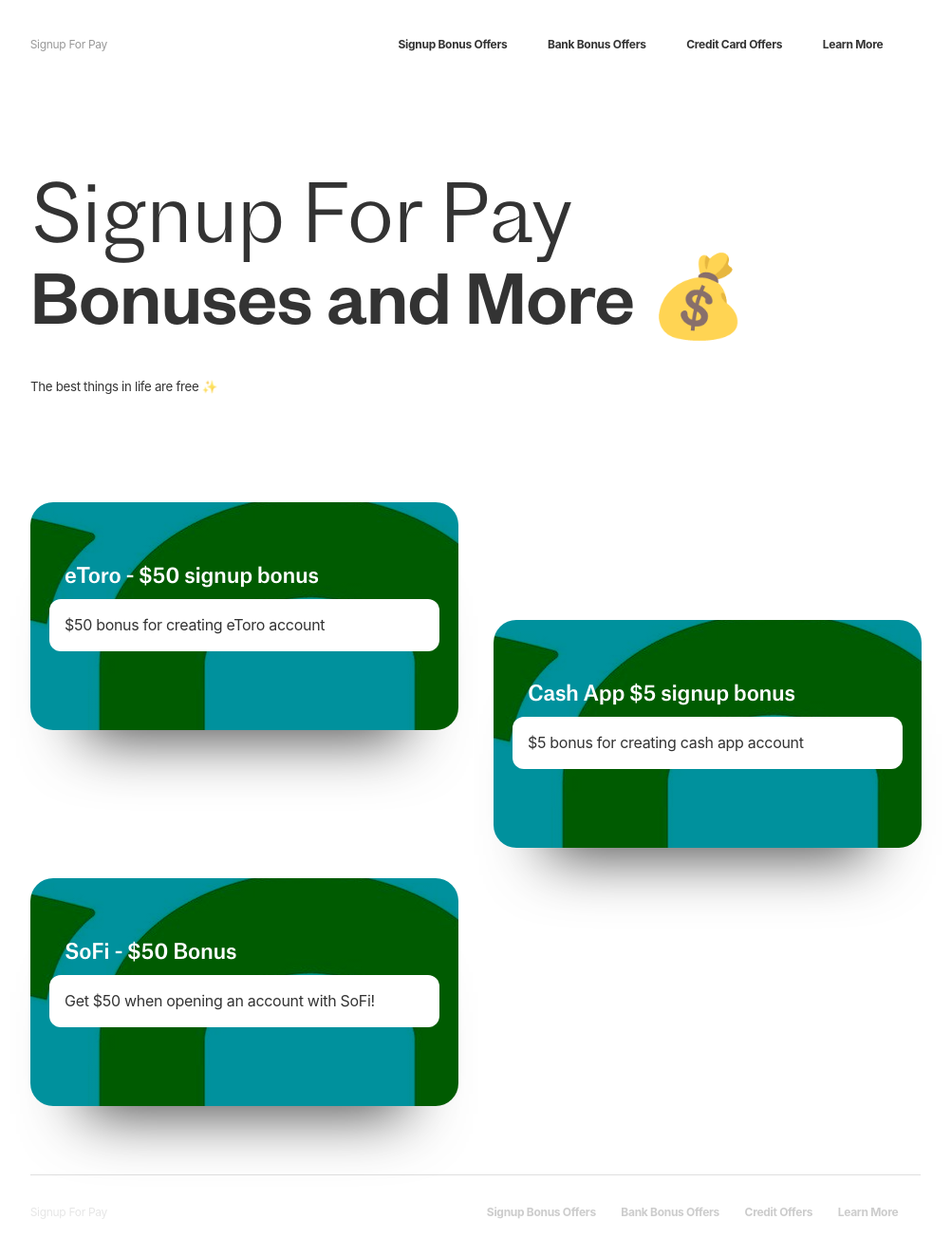
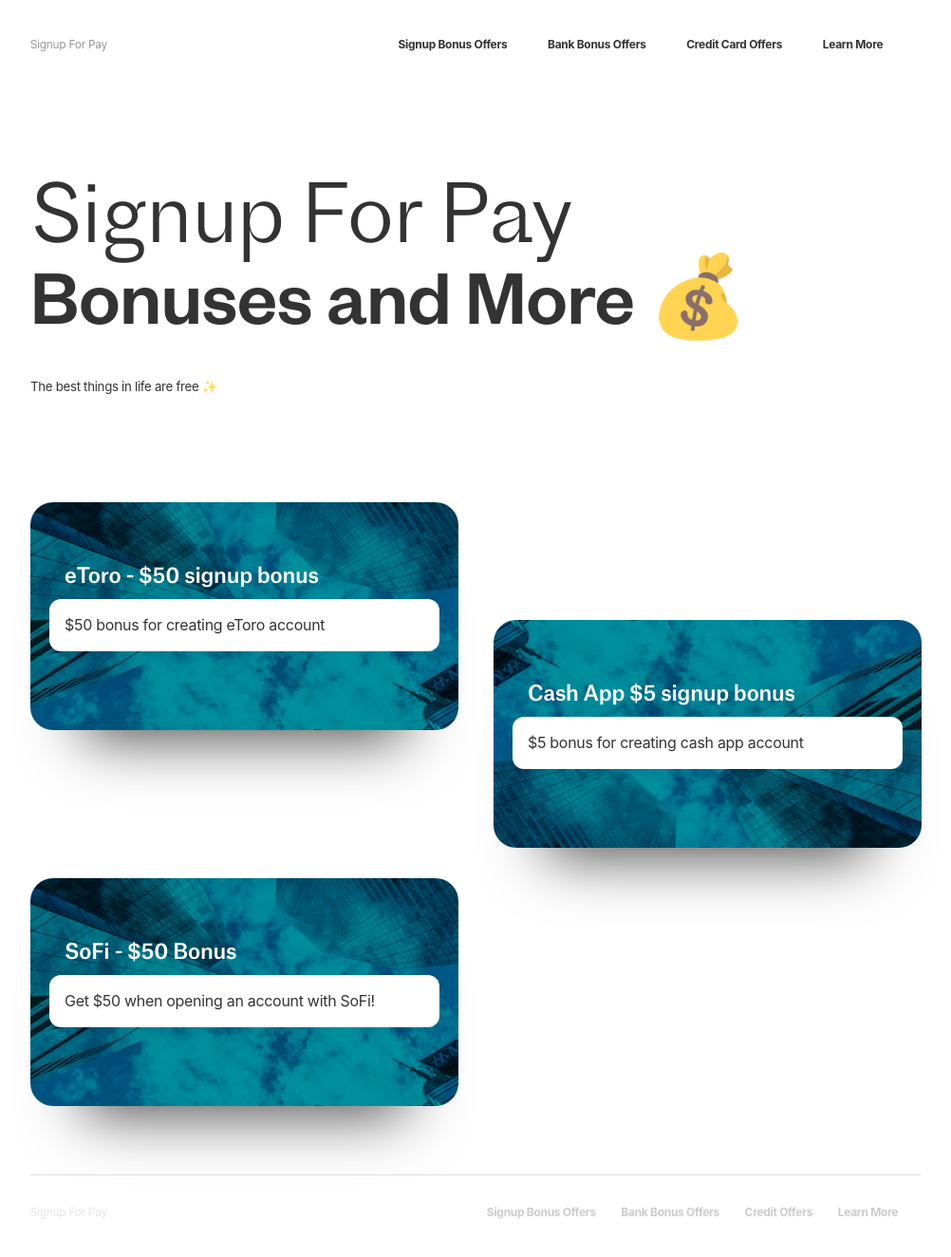
Before and after one commit to nickleeds/signupsforpay, a Jekyll site: the page built from index.html, in a window 1280 px wide. Shown: the whole page at 95% size, without its empty margins (139-1141 px from the left). Built offline with Jekyll 4.4.1, drawn with Linux system fonts in a browser that asks for light colours; nearby versions of some CDN libraries.

Commit message:
Update _home--card.scss

```diff
--- a/_sass/_home--card.scss
+++ b/_sass/_home--card.scss
@@ -43,8 +43,8 @@
 .card:nth-of-type(even) {
   background:
     linear-gradient(-45deg, #00919d 0%, #00919d 100%),
-    // url('../img/bg02.jpg')no-repeat center center;
-    url('../uploads/etoro.jpg')no-repeat center center;
+    url('../img/bg02.jpg')no-repeat center center;
+
 }
 .card:nth-of-type(even) { @include breakpoint(mdl) { margin-top: 6.4rem; }}
 .card:nth-of-type(even) { @include breakpoint(lg)  { margin-top: 12.4rem; }}
@@ -52,8 +52,7 @@
 .card:nth-of-type(odd) {
   background:
     linear-gradient(-45deg, #00919d 0%, #00919d 100%),
-    // url('../img/bg01.jpg')no-repeat center center;
-    url('../uploads/etoro.jpg')no-repeat center center;
+    url('../img/bg01.jpg')no-repeat center center;
 }
 
 // .card:nth-of-type(even) {
```
